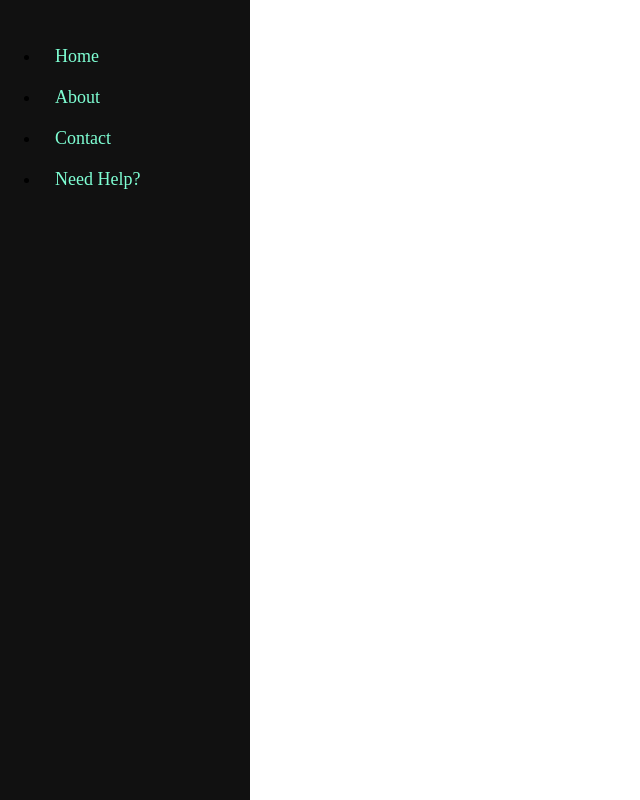
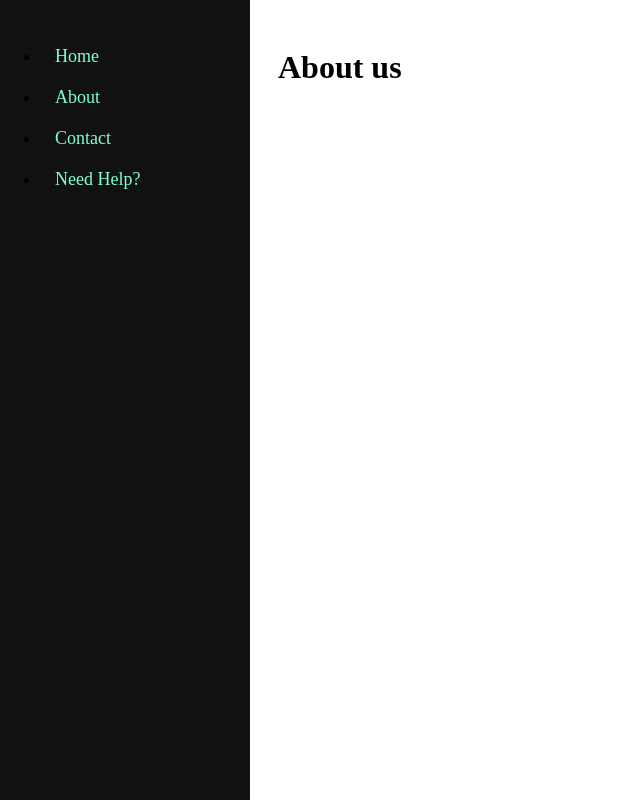
Before and after one commit to mariedabee/PortfolioAngular, an Angular app in the folder portfolio-angular/: page /about in a window 1280 px wide. Shown: the whole page, without its empty margins (0-640 px from the left). Built offline with nearby package versions, Linux system fonts and the light colour scheme.

Commit message:
routing works.

```diff
--- a/portfolio-angular/src/app/about/about.component.html
+++ b/portfolio-angular/src/app/about/about.component.html
@@ -1 +1,5 @@
-<p>about works!</p>
+<div class="container">
+
+      <h1>About us </h1>
+
+</div>
--- a/portfolio-angular/src/app/about/about.component.scss
+++ b/portfolio-angular/src/app/about/about.component.scss
@@ -0,0 +1,8 @@
+/* container styling */
+.container {
+    display: flex;
+    flex-direction: column;
+    margin-left: 250px;
+    padding: 20px;
+    flex: 1;
+}
--- a/portfolio-angular/src/app/about/about.component.ts
+++ b/portfolio-angular/src/app/about/about.component.ts
@@ -1,12 +1,15 @@
+import { CommonModule } from '@angular/common';
 import { Component } from '@angular/core';
 
 @Component({
   selector: 'app-about',
   standalone: true,
-  imports: [],
+  imports: [CommonModule],
   templateUrl: './about.component.html',
-  styleUrl: './about.component.scss'
+  styleUrl: './about.component.scss',
 })
 export class AboutComponent {
-
+  ngOnInit() {
+    console.log('AboutComponent initialized');
+  }
 }
--- a/portfolio-angular/src/app/need-help/need-help.component.html
+++ b/portfolio-angular/src/app/need-help/need-help.component.html
@@ -1 +1,3 @@
-<p>need-help works!</p>
+<div class="container">
+  <p>need-help works!</p>
+</div>
--- a/portfolio-angular/src/app/need-help/need-help.component.scss
+++ b/portfolio-angular/src/app/need-help/need-help.component.scss
@@ -0,0 +1,8 @@
+/* container styling */
+.container {
+    display: flex;
+    flex-direction: column;
+    margin-left: 250px;
+    padding: 20px;
+    flex: 1;
+}
--- a/portfolio-angular/src/app/side-bar/side-bar.component.ts
+++ b/portfolio-angular/src/app/side-bar/side-bar.component.ts
@@ -1,10 +1,11 @@
 import { CommonModule } from '@angular/common';
 import { Component } from '@angular/core';
+import { RouterModule } from '@angular/router';
 
 @Component({
   selector: 'app-side-bar',
   standalone: true,
-  imports: [CommonModule],
+  imports: [CommonModule, RouterModule],
   templateUrl: './side-bar.component.html',
   styleUrl: './side-bar.component.scss',
 })
--- a/portfolio-angular/src/main.ts
+++ b/portfolio-angular/src/main.ts
@@ -1,10 +1,13 @@
-// src/main.ts
-import { platformBrowserDynamic } from '@angular/platform-browser-dynamic';
+import { bootstrapApplication } from '@angular/platform-browser';
 import { AppComponent } from './app/app.component';
-import { bootstrapApplication } from '@angular/platform-browser';
-import { provideRouter } from '@angular/router';
+import { importProvidersFrom } from '@angular/core';
+import { HttpClientModule } from '@angular/common/http';
+import { RouterModule } from '@angular/router';
 import { routes } from './app/app.routes';
 
 bootstrapApplication(AppComponent, {
-  providers: [provideRouter(routes)],
+  providers: [
+    importProvidersFrom(HttpClientModule),
+    importProvidersFrom(RouterModule.forRoot(routes)),
+  ],
 }).catch((err) => console.error(err));
```
Also changed, not shown: portfolio-angular/src/app/app.component.ts (+3 -9 lines), 1 other file (tests, documents, lock files or other folders).
